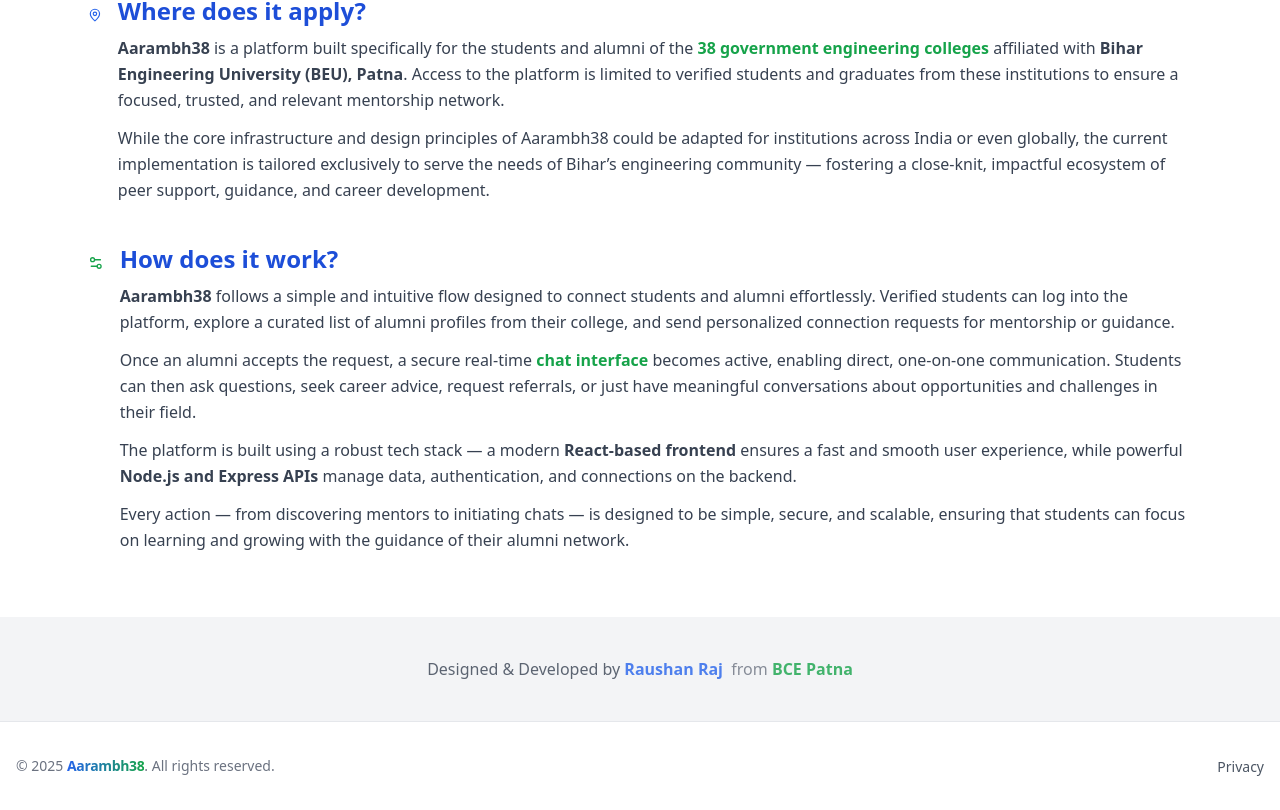
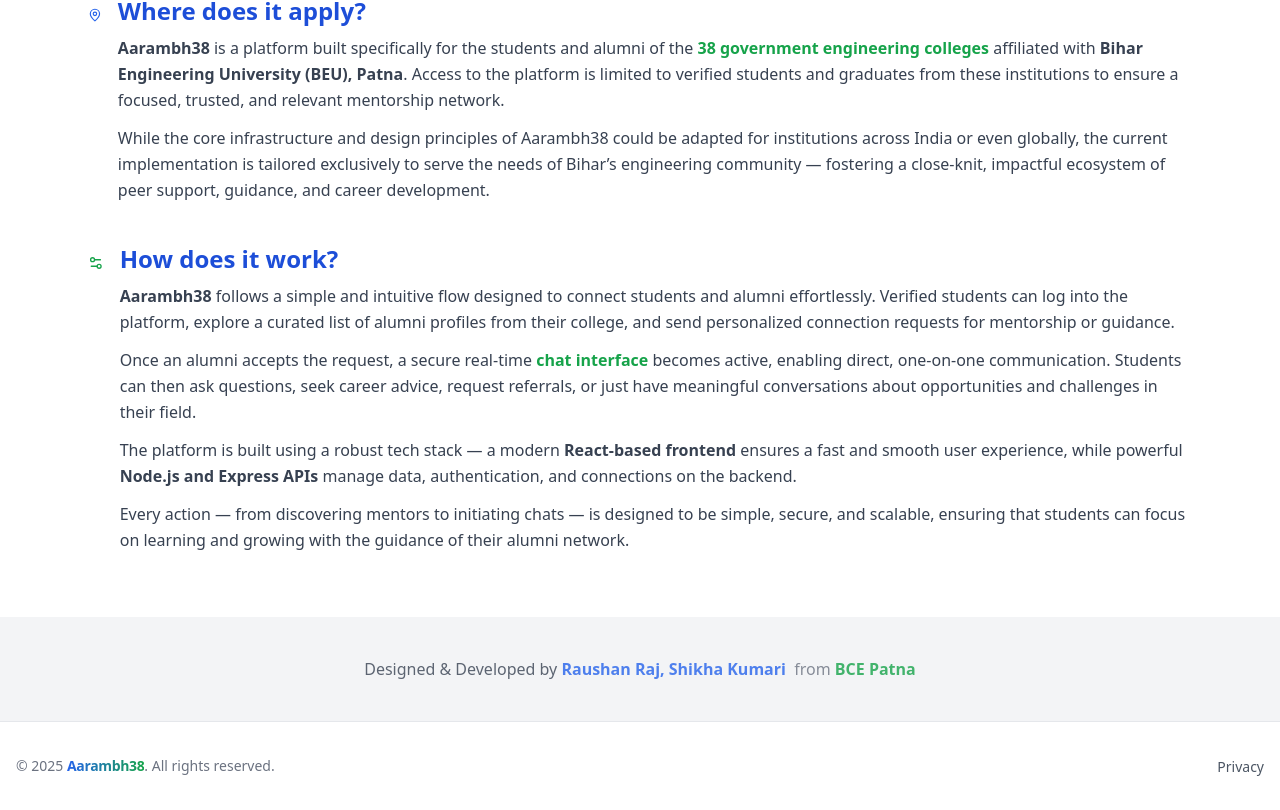
Before and after one commit to raushanraj10/Aarambh38, a React (Vite) app in the folder Aarambh38_Frontend/: page /about in a window 1280 px wide. Shown: the part 1164-1974 px from the top of the page. Built offline with nearby package versions, Linux system fonts and the light colour scheme.

Commit message:
bug fixed

```diff
--- a/Aarambh38_Frontend/src/About.jsx
+++ b/Aarambh38_Frontend/src/About.jsx
@@ -131,7 +131,7 @@
   <p className="text-md text-gray-700 transition-opacity duration-1000 opacity-80 hover:opacity-100">
     Designed & Developed by{" "}
     <span className="font-semibold text-blue-600 hover:text-blue-700 transition-colors duration-300">
-      Raushan Raj
+      Raushan Raj, Shikha Kumari
     </span>{" "}
     <span className="text-gray-500 font-medium">&nbsp;from&nbsp;</span>
     <span className="font-semibold text-green-600 hover:text-green-700 transition-colors duration-300">
```
